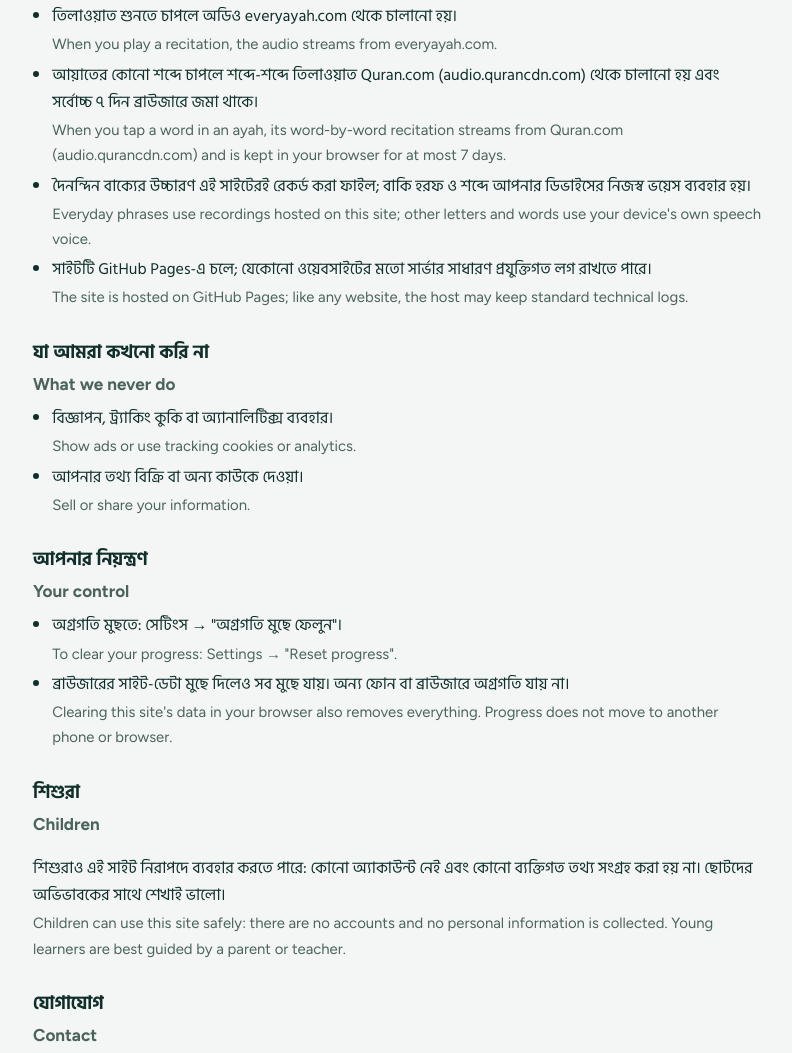
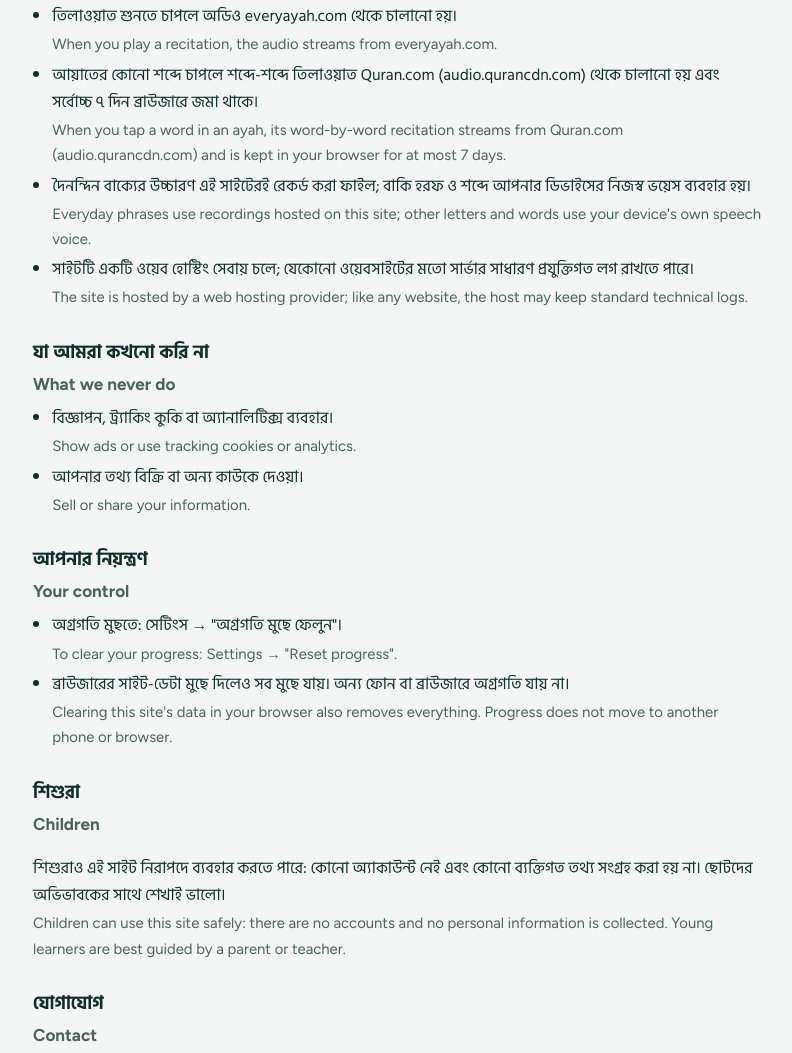
Before and after one commit to zyeemzia/quranlearnarbi, a plain HTML site: page privacy.html in a window 1280 px wide. Shown: the part 913-1966 px from the top of the page, without its empty margins (243-1035 px from the left). Drawn offline with Linux system fonts and the light colour scheme.

Commit message:
Neutral hosting wording; ZBZAI link; copyright without a year

```diff
--- a/privacy.html
+++ b/privacy.html
@@ -50,7 +50,7 @@
     <li>তিলাওয়াত শুনতে চাপলে অডিও everyayah.com থেকে চালানো হয়।<span class="en">When you play a recitation, the audio streams from everyayah.com.</span></li>
     <li>আয়াতের কোনো শব্দে চাপলে শব্দে-শব্দে তিলাওয়াত Quran.com (audio.qurancdn.com) থেকে চালানো হয় এবং সর্বোচ্চ ৭ দিন ব্রাউজারে জমা থাকে।<span class="en">When you tap a word in an ayah, its word-by-word recitation streams from Quran.com (audio.qurancdn.com) and is kept in your browser for at most 7 days.</span></li>
     <li>দৈনন্দিন বাক্যের উচ্চারণ এই সাইটেরই রেকর্ড করা ফাইল; বাকি হরফ ও শব্দে আপনার ডিভাইসের নিজস্ব ভয়েস ব্যবহার হয়।<span class="en">Everyday phrases use recordings hosted on this site; other letters and words use your device's own speech voice.</span></li>
-    <li>সাইটটি GitHub Pages-এ চলে; যেকোনো ওয়েবসাইটের মতো সার্ভার সাধারণ প্রযুক্তিগত লগ রাখতে পারে।<span class="en">The site is hosted on GitHub Pages; like any website, the host may keep standard technical logs.</span></li>
+    <li>সাইটটি একটি ওয়েব হোস্টিং সেবায় চলে; যেকোনো ওয়েবসাইটের মতো সার্ভার সাধারণ প্রযুক্তিগত লগ রাখতে পারে।<span class="en">The site is hosted by a web hosting provider; like any website, the host may keep standard technical logs.</span></li>
   </ul>
 
   <h2>যা আমরা কখনো করি না<span class="en">What we never do</span></h2>
```
